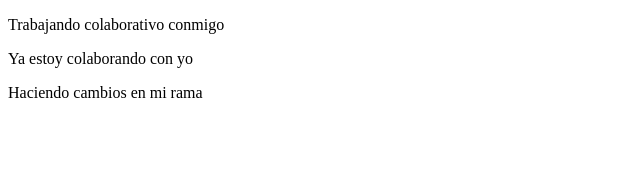
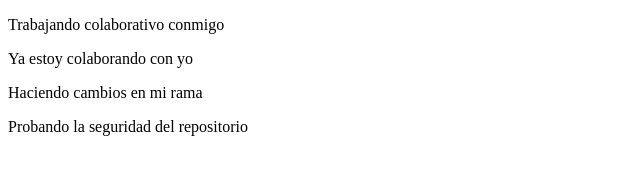
Before and after one commit to frishsol/practica-colaborativa-marisol, a plain HTML site: page index.html in a window 1280 px wide. Shown: the whole page, without its empty margins (0-640 px from the left). Drawn offline with Linux system fonts and the light colour scheme.

Commit message:
Actualizando para probar seguridad

```diff
--- a/index.html
+++ b/index.html
@@ -9,5 +9,6 @@
     <p>Trabajando colaborativo conmigo</p>
     <p>Ya estoy colaborando con yo</p>
     <p>Haciendo cambios en mi rama</p>
+    <p>Probando la seguridad del repositorio</p>
 </body>
 </html>
```
